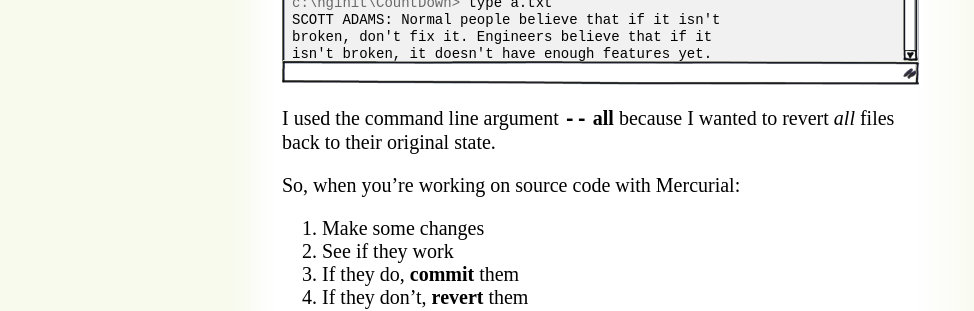
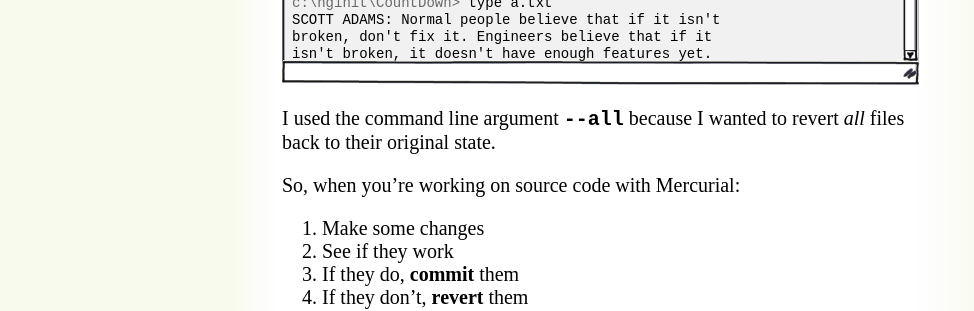
Before and after one commit to hginit/hginit.github.io, a Jekyll site: the page built from 01.md, in a window 1280 px wide and 900 px high, scrolled down 7389 px. Shown: the part 153-464 px from the top of the window, without its empty margins (28-1002 px from the left). Built offline with Jekyll 4.4.1, drawn with Linux system fonts in a browser that asks for light colours.

Commit message:
Fix code tag

```diff
--- a/01.md
+++ b/01.md
@@ -312,7 +312,7 @@ broken, don't fix it. Engineers believe that if it
 isn't broken, it doesn't have enough features yet.
 </samp></pre>
 
-I used the command line argument **`--` all** because I wanted
+I used the command line argument **`--all`** because I wanted
 to revert _all_ files back to their original state.
 
 So, when you’re working on source code with Mercurial:
```
